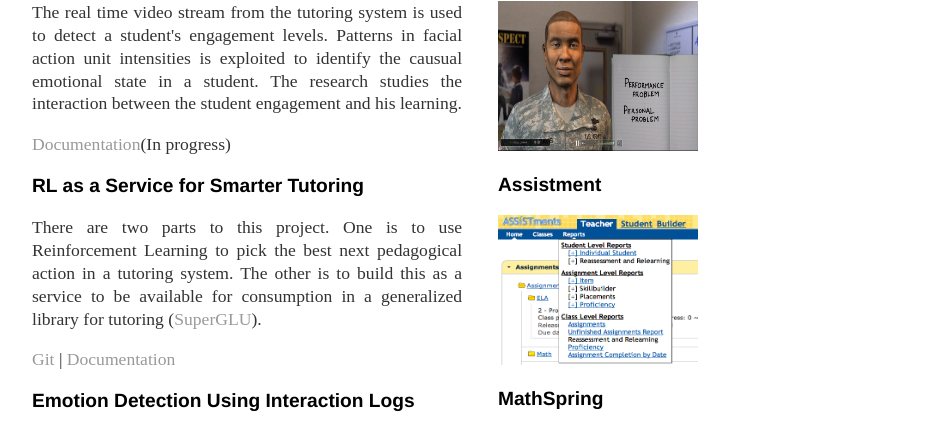
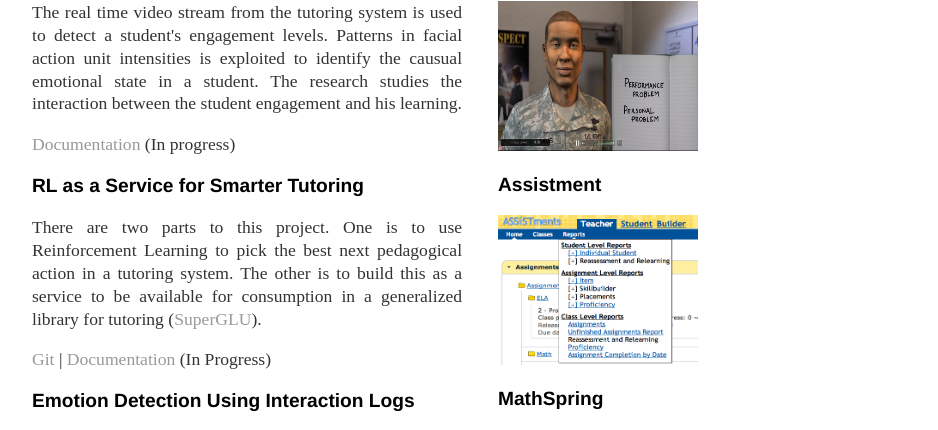
Before and after one commit to Shamya/shamyatest.github.io, a Jekyll site: the page built from projects/index.html, in a window 1280 px wide. Shown: the part 252-682 px from the top of the page, without its empty margins (160-1098 px from the left). Built offline with Jekyll 4.4.1, drawn with Linux system fonts in a browser that asks for light colours.

Commit message:
Update index.html

```diff
--- a/projects/index.html
+++ b/projects/index.html
@@ -7,10 +7,10 @@
   <h2>Relevant Projects</h2>
   <h3>Emotion Detection Using Video Logs</h3>
   <p>The real time video stream from the tutoring system is used to detect a student's engagement levels. Patterns in facial action unit intensities is exploited to identify the causual emotional state in a student. The research studies the interaction between the student engagement and his learning.</p>
-  <p><a href="https://www.overleaf.com/5304578jhhrxn#/16747393/">Documentation</a>(In progress)</p>
+  <p><a href="https://www.overleaf.com/5304578jhhrxn#/16747393/">Documentation</a> (In progress)</p>
   <h3><a class="link" href="https://github.com/GeneralizedLearningUtilities/SuperGLU" >RL as a Service for Smarter Tutoring</a></h3>
   <p>There are two parts to this project. One is to use Reinforcement Learning to pick the best next pedagogical action in a tutoring system. The other is to build this as a service to be available for consumption in a generalized library for tutoring (<a href="https://github.com/GeneralizedLearningUtilities/SuperGLU">SuperGLU</a>).</p>
-  <p><a href="https://github.com/GeneralizedLearningUtilities/SuperGLU/tree/master/SuperGLU/Services">Git</a> | <a href="https://docs.google.com/document/d/1RfX9zMZEjgFuY31qRXaRPC_b64N0yOLxdXTuean8K2s/edit?usp=sharing">Documentation</a< (In Progress)</p>
+  <p><a href="https://github.com/GeneralizedLearningUtilities/SuperGLU/tree/master/SuperGLU/Services">Git</a> | <a href="https://docs.google.com/document/d/1RfX9zMZEjgFuY31qRXaRPC_b64N0yOLxdXTuean8K2s/edit?usp=sharing">Documentation</a> (In Progress)</p>
   <h3><a class="link" href="https://github.com/Shamya/EmotionDetectionInteractionLogs">Emotion Detection Using Interaction Logs</a></h3>
   <p>Towards building a cost effective emotional state detector for tutoring systems, the zero dollar solution is to exploit the interaction logs of a student. The best classifiers performed 38% better than chance. A significant effort was also put in feature engineering. No third party tool was used. </p>
   <p><a href="https://github.com/Shamya/EmotionDetectionInteractionLogs">Git</a> | <a href="https://drive.google.com/file/d/0Bz8URmIw_ZdjbldYdFVqWTdaOFE/view?usp=sharing">Report</a> | Data on request</p>
```
